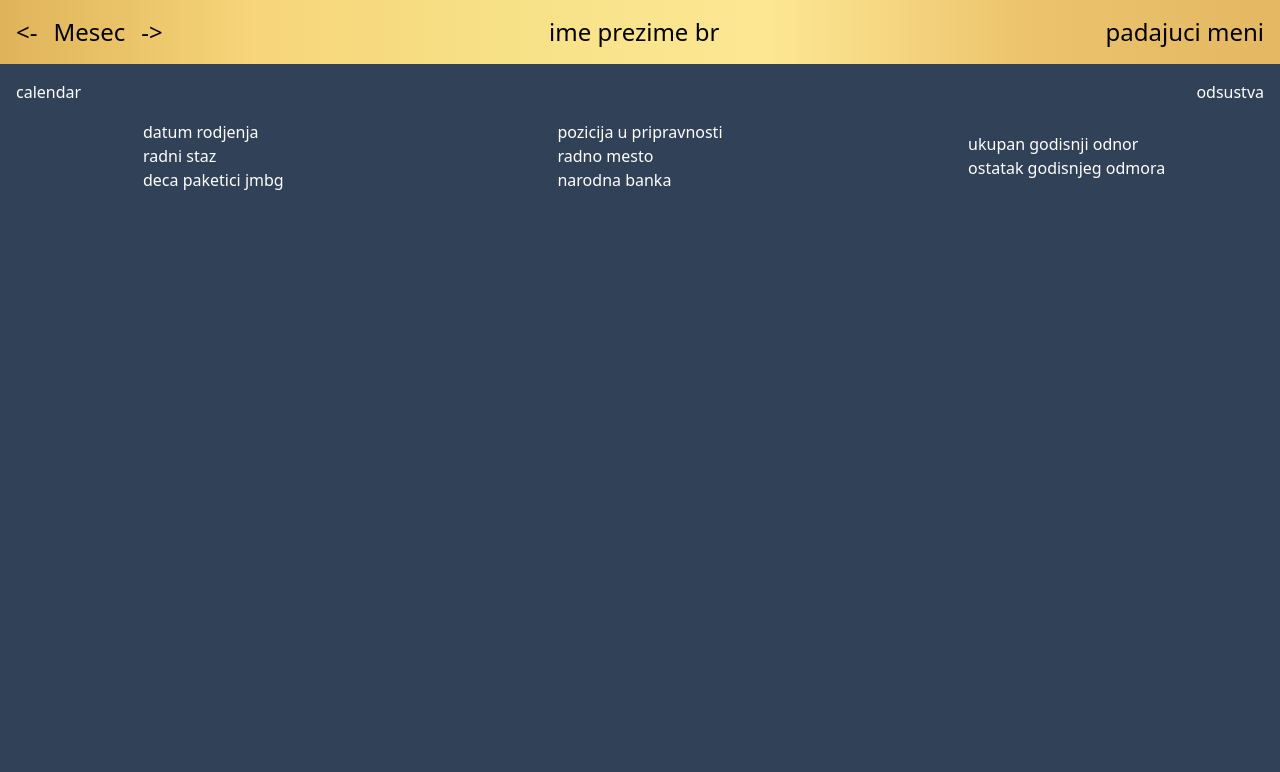
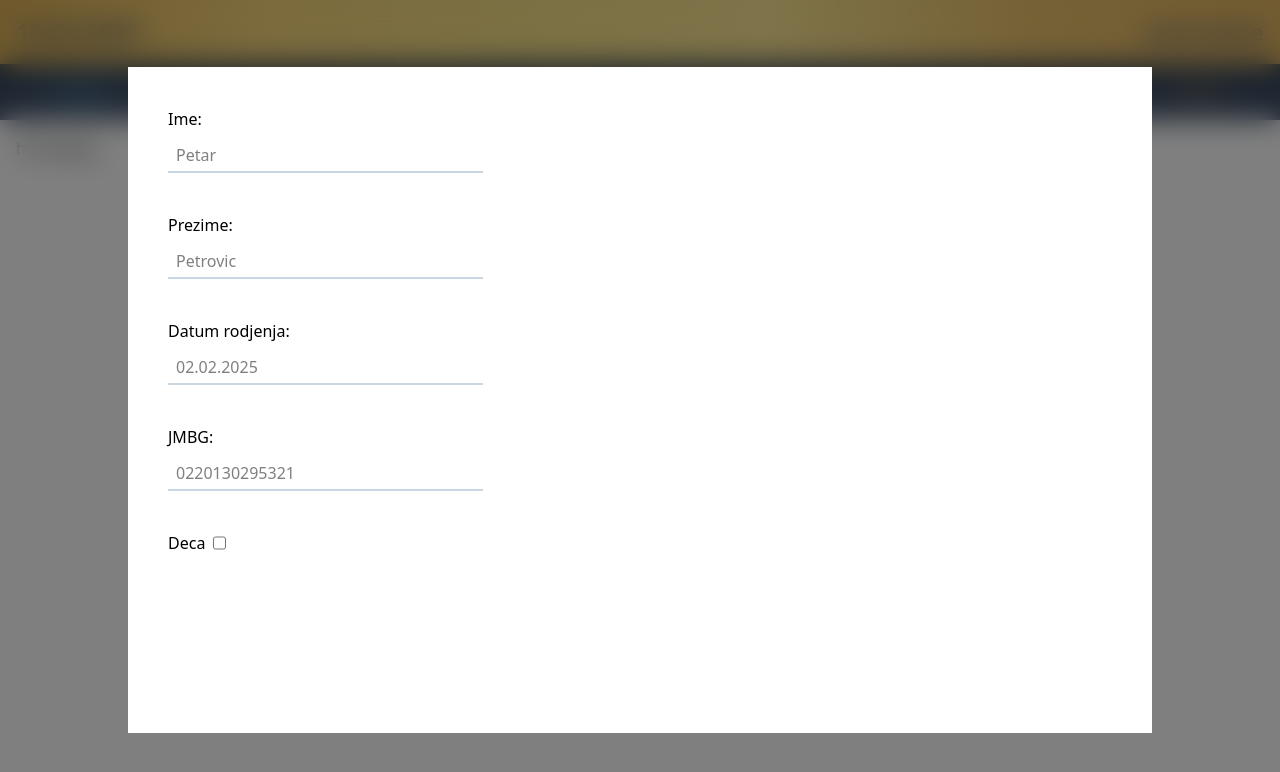
Before and after one commit to UrosPetronijevic/Work-Hour-Manager, a Next.js app: page /main in a window 1280 px wide. Shown: the top 772 px of the page. Built offline with nearby package versions, Linux system fonts and the light colour scheme.

Commit message:
Form component added ,section one added with some styling and form popup added with some styling

```diff
--- /dev/null
+++ b/src/app/main/Components/Form/Form.tsx
@@ -0,0 +1,9 @@
+import FormSection1 from "./Sections/FormSection1";
+
+export default function Form() {
+  return (
+    <form className="w-4/5 bg-white border-amber-300 grid grid-cols-3 p-10 relative">
+      <FormSection1 />
+    </form>
+  );
+}
--- /dev/null
+++ b/src/app/main/Components/Form/FormPage.tsx
@@ -0,0 +1,9 @@
+import Form from "./Form";
+
+export default function FormPage() {
+  return (
+    <div className="absolute w-screen min-h-screen bg-black/50 backdrop-blur-[14px] flex justify-center items-center">
+      <Form />
+    </div>
+  );
+}
--- /dev/null
+++ b/src/app/main/Components/Form/FormPopup.tsx
@@ -0,0 +1,38 @@
+"use client";
+
+type FormPopupProps = {
+  brojDece: number;
+};
+
+export default function FormPopup({ brojDece }: FormPopupProps) {
+  return (
+    <div className="absolute w-full h-full top-0 left-0 bg-black/30 backdrop-blur-[14px] flex flex-col items-center justify-center">
+      <div className=" bg-white rounded-md flex flex-col py-4 px-8 gap-10 items-center border-2 border-sky-300/50 shadow-2xl text-slate-500">
+        <h3 className="self-center text-2xl">Deca</h3>
+        {Array.from({ length: brojDece }, (_, i) => i + 1).map(
+          (childNumber) => (
+            <label key={childNumber} className="flex gap-4">
+              <input
+                type="text"
+                placeholder="Ime"
+                className="p-1 border-b-2 border-slate-400 px-2 w-full focus:outline-none focus:border-sky-300 text-slate-400"
+              />
+
+              <input
+                type="text"
+                placeholder="Prezime"
+                className="p-1 border-b-2 border-slate-400 px-2 w-full focus:outline-none focus:border-sky-300 text-slate-400"
+              />
+
+              <input
+                type="text"
+                placeholder="Datum rodjenja"
+                className="p-1 border-b-2 border-slate-400 px-2 w-full focus:outline-none focus:border-sky-300 text-slate-400"
+              />
+            </label>
+          )
+        )}
+      </div>
+    </div>
+  );
+}
--- /dev/null
+++ b/src/app/main/Components/Form/Sections/FormSection1.tsx
@@ -0,0 +1,170 @@
+"use client";
+
+import { useState } from "react";
+import FormPopup from "../FormPopup";
+
+export default function FormSection1() {
+  const [ime, setIme] = useState<string>("");
+  const [prezime, setPrezime] = useState<string>("");
+  const [datumRodjenja, setDatumRodjenja] = useState<string>("");
+  const [jmbg, setJmbg] = useState<string>("");
+  const [deca, setDeca] = useState<boolean>(false);
+
+  const [jednoDete, setJednoDete] = useState<boolean>(false);
+  const [dvaDeteta, setDvaDeteta] = useState<boolean>(false);
+  const [triDeteta, setTriDeteta] = useState<boolean>(false);
+  const [odrediBroj, setOdrediBroj] = useState<boolean>(false);
+  const [brojDece, setBrojDece] = useState<number>(0);
+  const [popUp, setPopUp] = useState<boolean>(false);
+
+  const [err, setErr] = useState<boolean>(false);
+
+  const handleCheckValue = (input: number) => {
+    if (input < 0 || input > 10) {
+      setErr(true);
+    } else {
+      setErr(false);
+      setBrojDece(input);
+    }
+  };
+
+  const handleDeca = (deca: string) => {
+    setJednoDete(false);
+    setDvaDeteta(false);
+    setTriDeteta(false);
+    setOdrediBroj(false);
+
+    switch (deca) {
+      case "Jedno dete":
+        setJednoDete(true);
+        setBrojDece(1);
+        break;
+      case "Dva deteta":
+        setDvaDeteta(true);
+        setBrojDece(2);
+        break;
+      case "Tri deteta":
+        setTriDeteta(true);
+        setBrojDece(3);
+        break;
+      case "Odredi Broj":
+        setOdrediBroj(true);
+        break;
+      default:
+        setJednoDete(true);
+        setBrojDece(1);
+    }
+  };
+
+  // if (brojDece) console.log(true);
+
+  return (
+    <div className="flex flex-col gap-10">
+      <label className="flex gap-2 flex-col">
+        <span>Ime:</span>
+        <input
+          placeholder="Petar"
+          type="text"
+          className="p-1 border-b-2 border-slate-300 px-2 w-full focus:outline-none focus:border-blue-300"
+          value={ime}
+          onChange={(e) => {
+            setIme(e.target.value);
+          }}
+        />
+      </label>
+
+      <label className="flex gap-2 flex-col">
+        <span>Prezime:</span>
+        <input
+          placeholder="Petrovic"
+          type="text"
+          className="p-1 border-b-2 border-slate-300 px-2 w-full focus:outline-none focus:border-blue-300"
+          value={prezime}
+          onChange={(e) => {
+            setPrezime(e.target.value);
+          }}
+        />
+      </label>
+
+      <label className="flex gap-2 flex-col">
+        <span>Datum rodjenja:</span>
+        <input
+          placeholder="02.02.2025"
+          type="text"
+          className="p-1 border-b-2 border-slate-300 px-2 w-full focus:outline-none focus:border-blue-300"
+          value={datumRodjenja}
+          onChange={(e) => {
+            setDatumRodjenja(e.target.value);
+          }}
+        />
+      </label>
+
+      <label className="flex gap-2 flex-col">
+        <span>JMBG:</span>
+        <input
+          placeholder="0220130295321"
+          type="text"
+          className="p-1 border-b-2 border-slate-300 px-2 w-full focus:outline-none focus:border-blue-300"
+          value={jmbg}
+          onChange={(e) => {
+            setJmbg(e.target.value);
+          }}
+        />
+      </label>
+
+      <div className="flex flex-col gap-2">
+        <div className="flex gap-2">
+          <span>Deca</span>
+          <input
+            type="checkbox"
+            onChange={() => {
+              setDeca((e) => !e);
+            }}
+          />
+        </div>
+        <label
+          className={`flex gap-2 flex-col ${
+            deca ? "" : "opacity-0 pointer-events-none"
+          }`}
+        >
+          <select onChange={(e) => handleDeca(e.target.value)}>
+            <option value="" hidden>
+              Jedno Dete
+            </option>
+            <option value="Jedno dete">Jedno Dete</option>
+            <option value="Dva deteta">Dva Deteta</option>
+            <option value="Tri deteta">Tri Deteta</option>
+            <option value="Odredi Broj">Odredi Broj</option>
+          </select>
+        </label>
+
+        <input
+          type="number"
+          placeholder="max 10"
+          className={`${
+            odrediBroj && deca ? "" : "opacity-0 pointer-events-none"
+          } p-1 border-b-2 border-slate-300 px-2 w-full focus:outline-none focus:border-blue-300`}
+          onChange={(e) => {
+            handleCheckValue(Number(e.target.value));
+          }}
+        />
+      </div>
+
+      <button
+        className={`${
+          !err && odrediBroj && brojDece && deca
+            ? ""
+            : "opacity-0 pointer-events-none"
+        }`}
+        onClick={(e) => {
+          e.preventDefault();
+          setPopUp(true);
+        }}
+      >
+        Potvrdi broj dece
+      </button>
+
+      {popUp && <FormPopup brojDece={brojDece} />}
+    </div>
+  );
+}
--- a/src/app/main/page.tsx
+++ b/src/app/main/page.tsx
@@ -15,6 +15,7 @@ import Yearly from "./Components/Yearly";
 import Help from "./Components/Help";
 import { useState } from "react";
 import Profile from "./Components/Profile";
+import FormPage from "./Components/Form/FormPage";
 
 const queryClient = new QueryClient({
   defaultOptions: {
@@ -27,7 +28,8 @@ const queryClient = new QueryClient({
 export default function MainPage() {
   const activeComponent = useNavigationStore((state) => state.activeComponent);
 
-  const [profile, setProfile] = useState(true);
+  const [profile, setProfile] = useState(false);
+  const [form, setForm] = useState(true);
 
   const renderComponent = () => {
     switch (activeComponent) {
@@ -62,6 +64,7 @@ export default function MainPage() {
         <div className="max-w-screen p-4">{renderComponent()}</div>
 
         {profile && <Profile />}
+        {form && <FormPage />}
       </div>
     </QueryClientProvider>
   );
```
Also changed, not shown: src/app/main/Components/Form/Sections/FormSection2.tsx (added), src/app/main/Components/Form/Sections/FormSection3.tsx (added).
